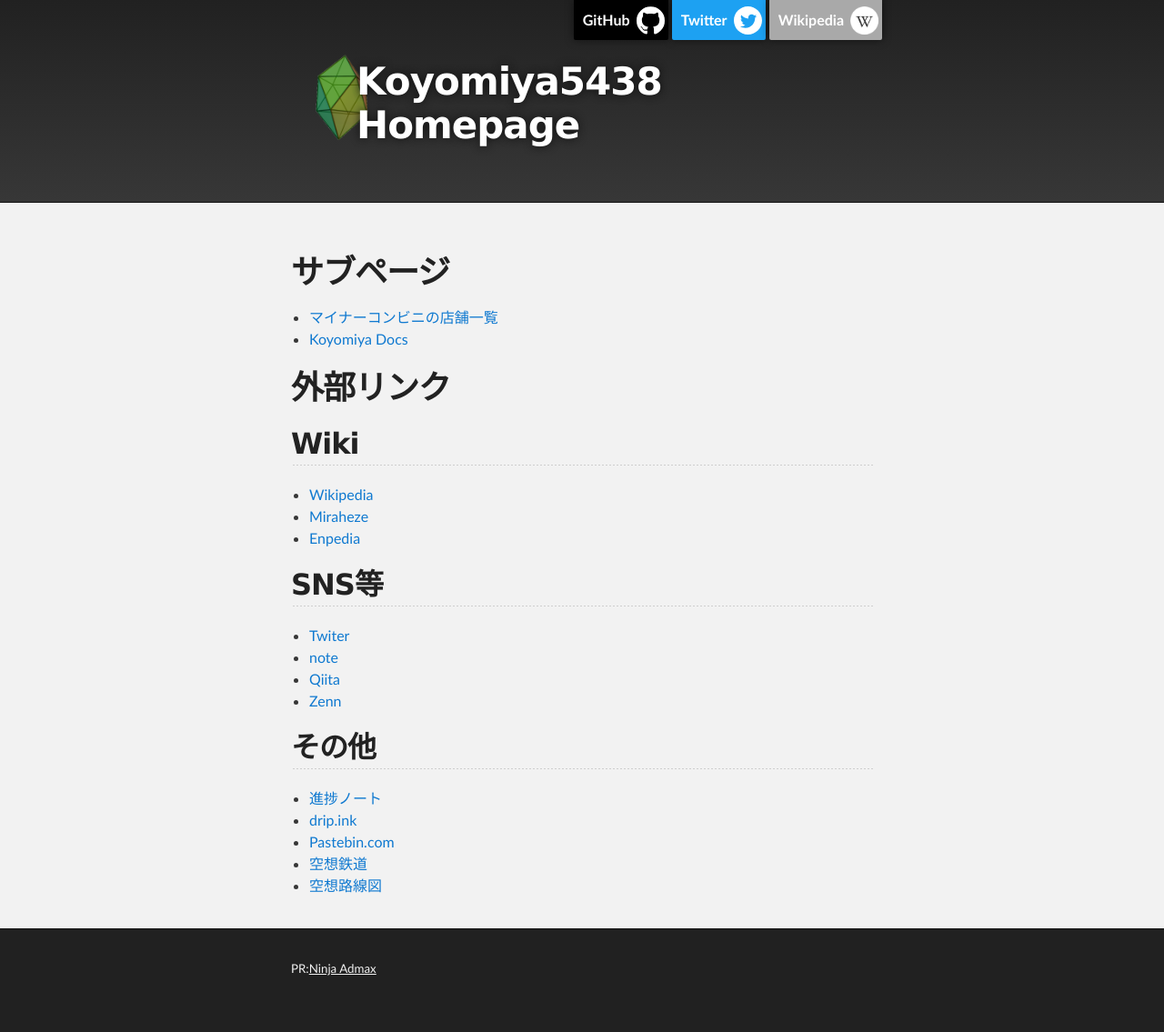
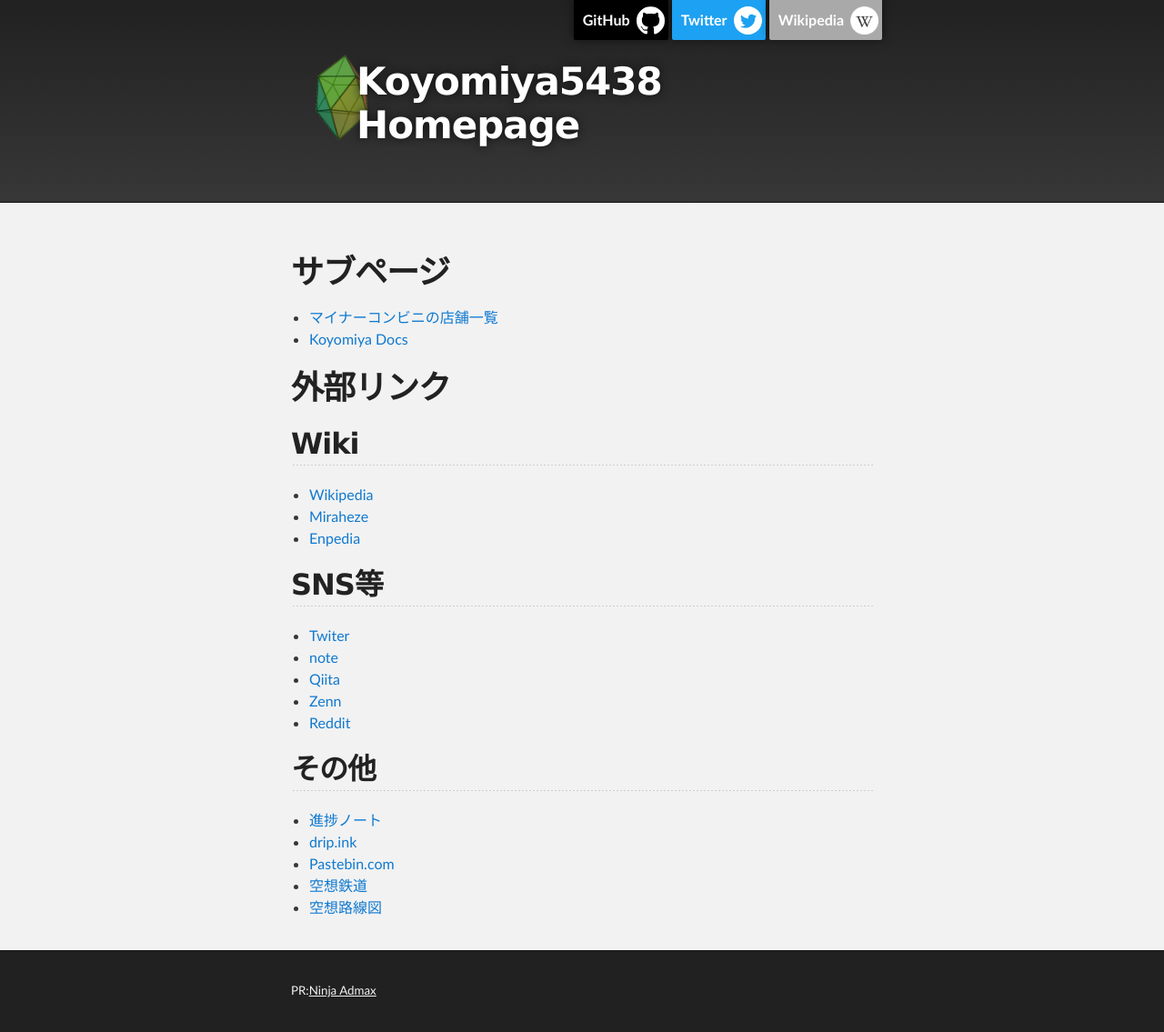
Before and after one commit to koyomiyahouya/koyomiyahouya.github.io, a Jekyll site: the page built from index.md, in a window 1280 px wide. Shown: the whole page at 91% size. Built offline with Jekyll 4.4.1, drawn with Linux system fonts in a browser that asks for light colours; the repository's description, which GitHub fills in, is left out; before the commit the page ends 1111 px from its top, so only the background shows below that.

Commit message:
Update index.md

```diff
--- a/index.md
+++ b/index.md
@@ -16,7 +16,8 @@ title: Koyomiya5438 Homepage
 * [Twiter](https://twitter.com/koyomiyahouya)
 * [note](https://note.com/koyomiya)
 * [Qiita](https://qiita.com/Koyomiya)
-* [Zenn](htpps://zen.dev/koyomiya)
+* [Zenn](https://zenn.dev/koyomiya)
+* [Reddit](https://reddit.com/u/koyomiya)
 
 ## その他
 * [進捗ノート](https://shinchoku.net/users/koyomiyahouya)
```
